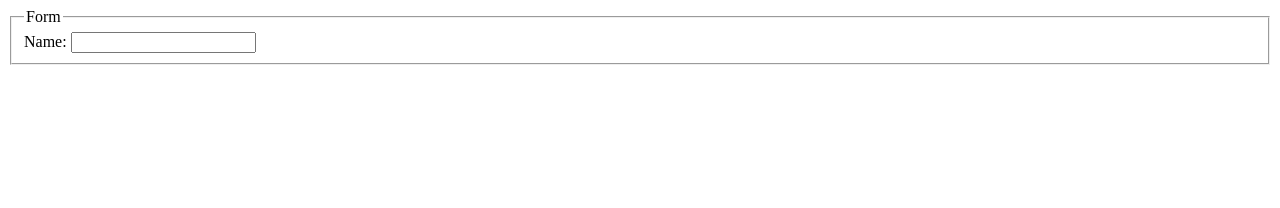
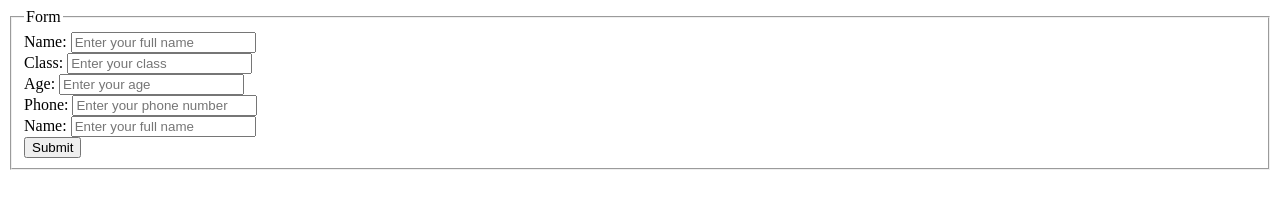
Before and after one commit to Prince-Dest1ny/HTML_LESSON_5, a plain HTML site: page index.html in a window 1280 px wide. Drawn offline with Linux system fonts and the light colour scheme.

Commit message:
Update index.html

```diff
--- a/index.html
+++ b/index.html
@@ -6,9 +6,30 @@
                 <legend> Form </legend>
                 <div>
                     <label> Name:
-                        <input type="text">
+                        <input type="text" id="name" name="name" placeholder="Enter your full name" required/>
                     </label>
                 </div>
+                <div>
+                    <label> Class:
+                        <input type="text" id="class" name="class" placeholder="Enter your class">
+                    </label>
+                </div>
+                <div>
+                    <label> Age:
+                        <input type="text" id="age" name="age" placeholder="Enter your age" required/>
+                    </label>
+                </div>
+                <div>
+                    <label> Phone:
+                        <input type="tel" id="phone" name="phone" placeholder="Enter your phone number" required/>
+                    </label>
+                </div>
+                <div>
+                    <label> Name:
+                        <input type="text" id="name" name="name" placeholder="Enter your full name" required/>
+                    </label>
+                </div>
+                <button type="submit" id="submit form">Submit</button>
             </fieldset>
         </form>
     </body>
```
